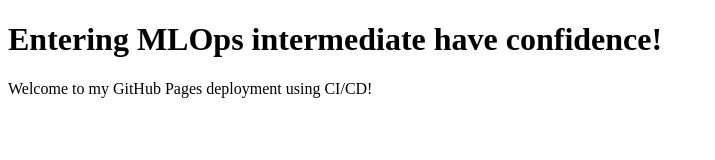
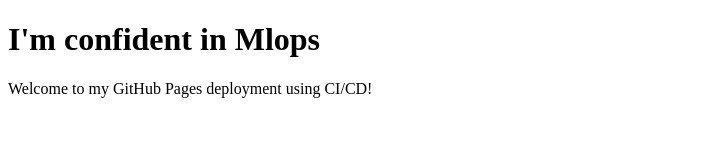
Before and after one commit to Harshad2010/frontend-github-pages, a plain HTML site: page index.html in a window 1280 px wide. Shown: the whole page, without its empty margins (0-715 px from the left). Drawn offline with Linux system fonts and the light colour scheme.

Commit message:
Update index.html

```diff
--- a/index.html
+++ b/index.html
@@ -4,7 +4,7 @@
     <title>Hello, World!</title>
 </head>
 <body>
-    <h1>Entering MLOps intermediate have confidence!</h1>
+    <h1>I'm confident in Mlops</h1>
     <p>Welcome to my GitHub Pages deployment using CI/CD!</p>
 </body>
 </html>
```
